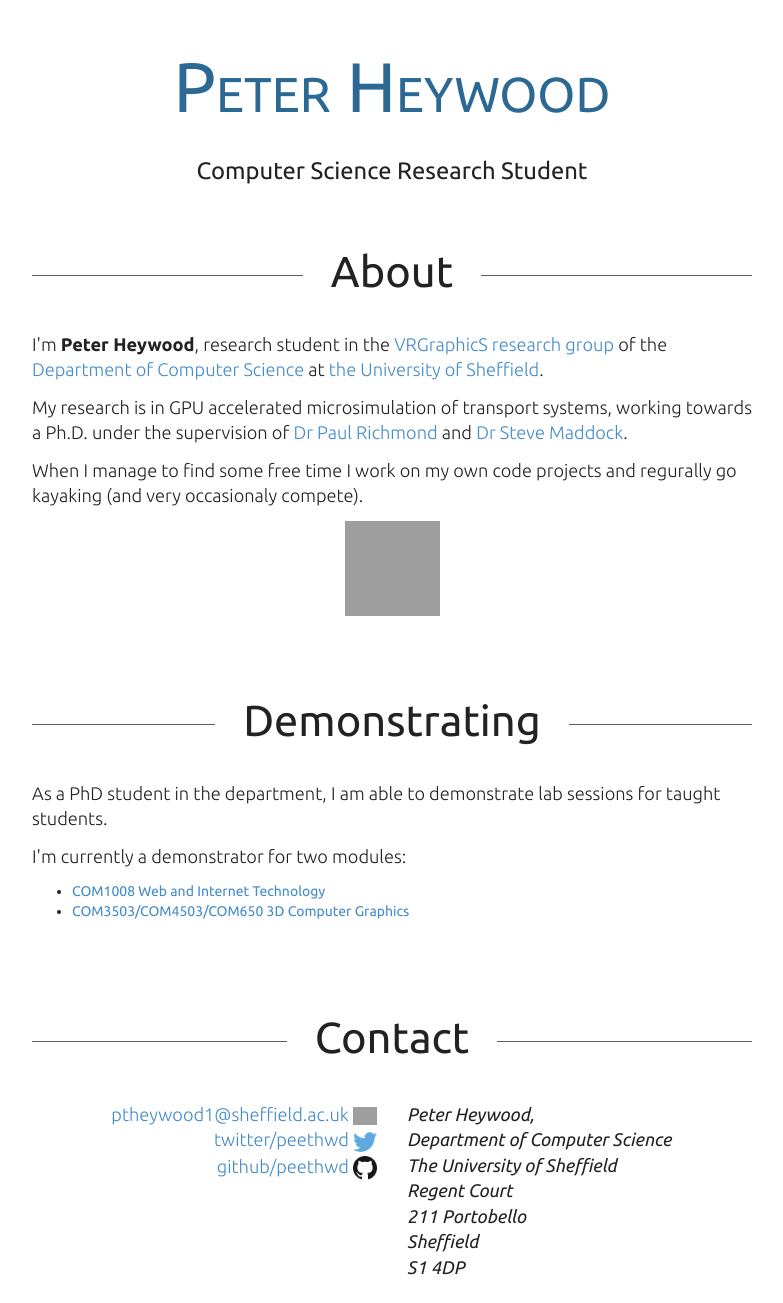
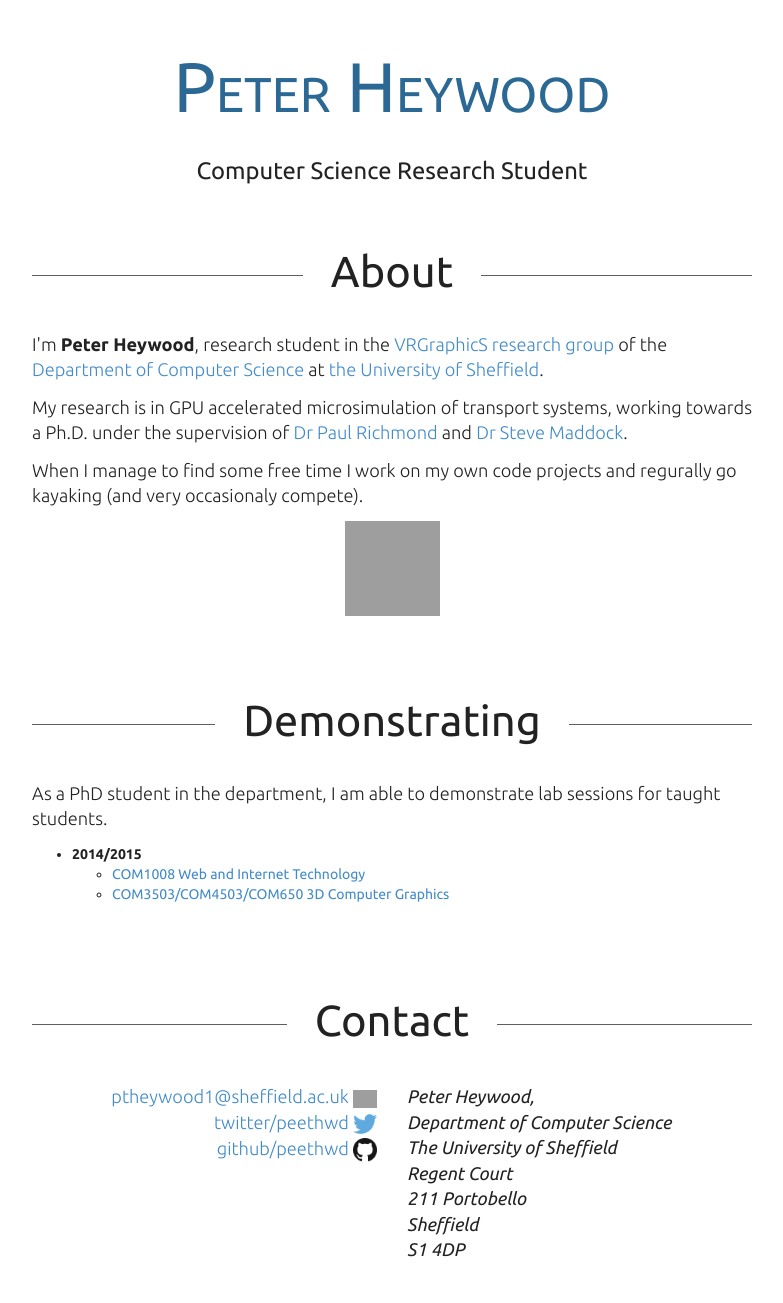
Before and after one commit to ptheywood/ptheywood.github.io, a Jekyll site: the page built from index.html, in a window 1280 px wide, cut to the strip 0-1303 px from the top of the page. Shown: the whole strip, without its empty margins (248-1031 px from the left). Built offline with Jekyll 4.4.1, drawn with Linux system fonts in a browser that asks for light colours; nearby versions of some CDN libraries; grey boxes are pictures that could not be loaded.

Commit message:
Some content changes

```diff
--- a/index.html
+++ b/index.html
@@ -43,13 +43,17 @@ title: Peter Heywood | Computer Science PhD Student
                         As a PhD student in the department, I am able to demonstrate lab sessions for taught students.
                     </p>
                     <p>
-                        I'm currently a demonstrator for two modules:
                         <ul>
                             <li>
-                                <a href="http://staffwww.dcs.shef.ac.uk/people/S.Maddock/campus_only/com1008/">COM1008 Web and Internet Technology</a>
-                            </li>
-                            <li>
-                                <a href="http://staffwww.dcs.shef.ac.uk/people/S.Maddock/campus_only/com3503/">COM3503/COM4503/COM650 3D Computer Graphics</a>
+                                <strong>2014/2015</strong>
+                                <ul>
+                                    <li>
+                                        <a href="http://staffwww.dcs.shef.ac.uk/people/S.Maddock/campus_only/com1008/">COM1008 Web and Internet Technology</a>
+                                    </li>
+                                    <li>
+                                        <a href="http://staffwww.dcs.shef.ac.uk/people/S.Maddock/campus_only/com3503/">COM3503/COM4503/COM650 3D Computer Graphics</a>
+                                    </li>
+                                </ul>
                             </li>
                         </ul>
                     </p>
```
